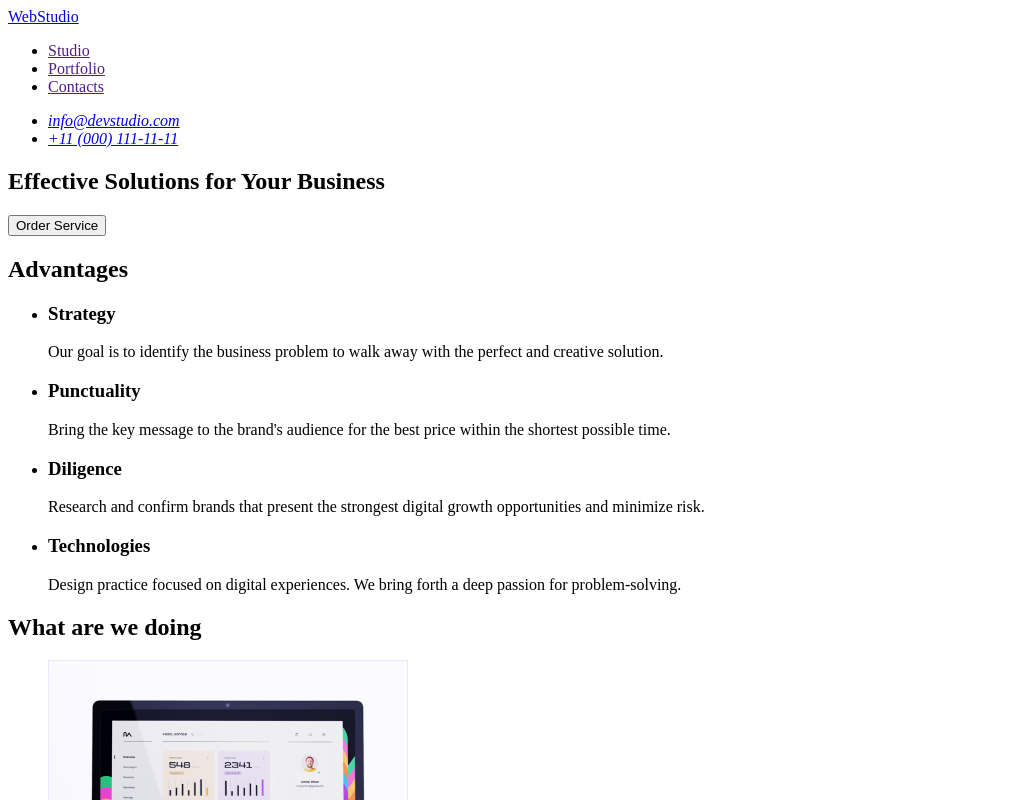
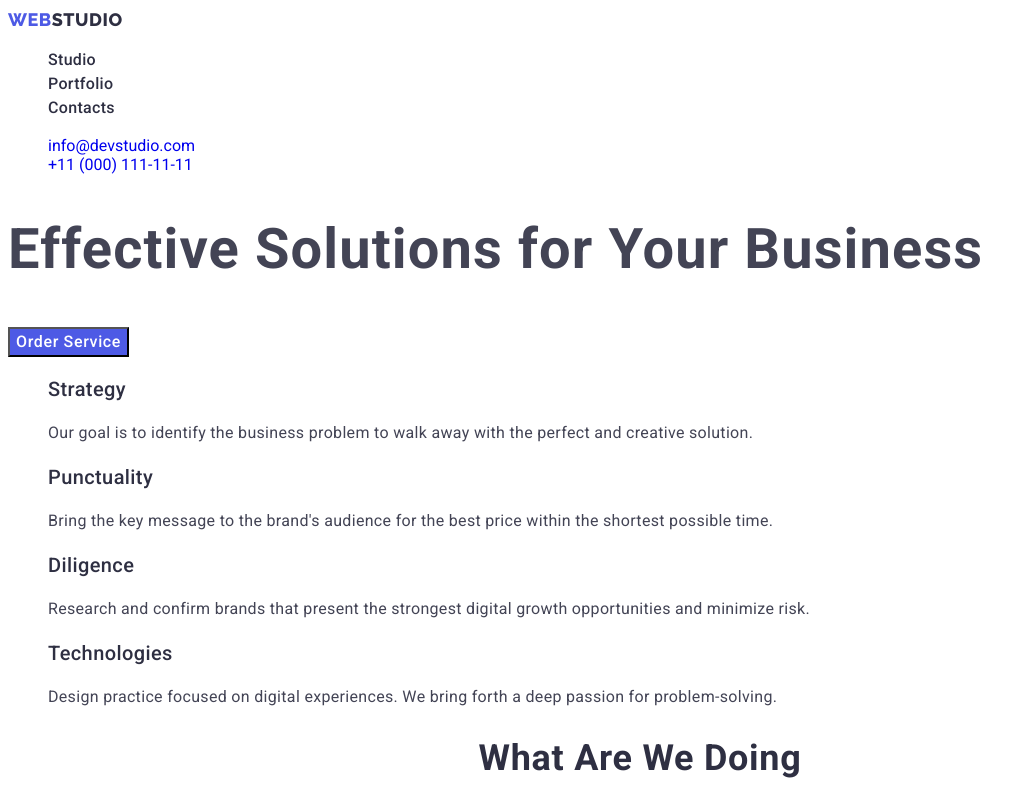
Before and after one commit to nastyagerus/goit-markup-hw-02, a plain HTML site: page index.html in a window 1280 px wide. Shown: the top 800 px of the page, without its empty margins (0-1035 px from the left). Drawn offline with Linux system fonts and the light colour scheme.

Commit message:
оформила головну сторінку і портфоліо

```diff
--- /dev/null
+++ b/css/styles.css
@@ -0,0 +1,177 @@
+:root {
+  --title-color-theme-light: #2e2f42;
+  --text-color-theme-light: #434455;
+  --title-color-theme-dark: #ffffff;
+  --text-color-theme-dark: #e7e9fc;
+  --accent-color: #404bbf;
+  --primary-font: "Roboto", sans-serif;
+  --secondary-font: "Raleway", sans-serif;
+  --background-button-color-theme-light: #f4f4fd;
+  --text-button-color-theme-light: #4d5ae5;
+}
+
+.list {
+  list-style: none;
+}
+
+.link {
+  text-decoration: none;
+}
+
+body {
+  font-family: var(--primary-font);
+  font-style: normal;
+  color: var(--text-color-theme-light);
+  font-weight: 400;
+}
+
+/* =========================HEADER==================================== */
+.logo {
+  font-family: var(--secondary-font);
+  font-weight: 800;
+  font-size: 18px;
+  line-height: 1.33;
+  letter-spacing: 0.03em;
+  text-transform: uppercase;
+  color: var(--title-color-theme-light);
+}
+
+.box-logo {
+  font-family: var(--secondary-font);
+  font-weight: 800;
+  font-size: 18px;
+  line-height: 1.33;
+  letter-spacing: 0.03em;
+  text-transform: uppercase;
+  color: var(--text-button-color-theme-light);
+}
+
+.menu-link {
+  font-weight: 500;
+  font-size: 16px;
+  line-height: 1.5;
+  letter-spacing: 0.02em;
+  color: var(--title-color-theme-light);
+}
+
+.menu-link:hover,
+.menu-link:focus {
+  color: var(--accent-color);
+}
+
+.contact {
+  font-style: normal;
+}
+
+.contact-gmail,
+.contact-phone-number {
+  font-size: 16px;
+  line-height: 1.5;
+  letter-spacing: 0.02em;
+  color: var(--text-color-theme-light);
+}
+
+.contact-gmail-link:hover,
+.contact-gmail-link:focus,
+.contact-phone-number-link:hover,
+.contact-phone-number-link:focus {
+  color: var(--accent-color);
+}
+
+/* =========================/HEADER==================================== */
+
+/* =========================HERO==================================== */
+.hero-title {
+  font-family: var(--primary-font);
+  font-weight: 700;
+  font-size: 56px;
+  line-height: 1.07;
+  letter-spacing: 0.02em;
+  /* color: var(--title-color-theme-dark); */
+}
+
+.modal-btn {
+  font-family: var(--primary-font);
+  font-weight: 500;
+  font-size: 16px;
+  line-height: 1.5;
+  letter-spacing: 0.04em;
+  color: var(--title-color-theme-dark);
+  background-color: var(--text-button-color-theme-light);
+  cursor: pointer;
+}
+
+.modal-btn:hover,
+.modal-btn:focus {
+  color: var(--title-color-theme-dark);
+  background-color: var(--accent-color);
+}
+/* =========================/HERO==================================== */
+
+/* =========================MAIN==================================== */
+.headline {
+  font-family: var(--primary-font);
+  font-weight: 700;
+  font-size: 36px;
+  line-height: 1.11;
+  text-align: center;
+  letter-spacing: 0.02em;
+  text-transform: capitalize;
+  color: var(--title-color-theme-light);
+}
+.subtitle {
+  font-family: var(--primary-font);
+  font-weight: 500;
+  font-size: 20px;
+  line-height: 1.2;
+  letter-spacing: 0.02em;
+  color: var(--title-color-theme-light);
+}
+
+.text {
+  font-family: var(--primary-font);
+  font-size: 16px;
+  line-height: 1.5;
+  letter-spacing: 0.02em;
+  color: var(--text-color-theme-light);
+}
+
+.filter-btn {
+  font-family: var(--primary-font);
+  font-weight: 500;
+  font-size: 16px;
+  line-height: 1.5;
+  letter-spacing: 0.04em;
+  color: var(--text-button-color-theme-light);
+  background-color: var(--background-button-color-theme-light);
+  cursor: pointer;
+}
+
+.filter-btn:hover,
+.filter-btn:focus {
+  color: var(--title-color-theme-dark);
+  background-color: var(--accent-color);
+}
+/* =========================/MAIN==================================== */
+
+/* =========================FOOTER==================================== */
+
+.footer-logo {
+  font-family: var(--secondary-font);
+  font-weight: 800;
+  font-size: 18px;
+  line-height: 1.17;
+  letter-spacing: 0.03em;
+  text-transform: uppercase;
+  color: var(--background-button-color-theme-light);
+}
+
+.footer-text {
+  font-family: var(--primary-font);
+  font-size: 16px;
+  line-height: 1.5;
+  letter-spacing: 0.02em;
+  color: #e7e9fc;
+}
+
+/* =========================/FOOTER==================================== */
--- a/index.html
+++ b/index.html
@@ -4,65 +4,84 @@
     <meta charset="UTF-8" />
     <meta http-equiv="X-UA-Compatible" content="IE=edge" />
     <meta name="viewport" content="width=device-width, initial-scale=1.0" />
+    <link rel="preconnect" href="https://fonts.googleapis.com" />
+    <link rel="preconnect" href="https://fonts.gstatic.com" crossorigin />
+    <link
+      href="https://fonts.googleapis.com/css2?family=Raleway:wght@800&family=Roboto:wght@400;500;700;900&display=swap"
+      rel="stylesheet"
+    />
+    <link rel="stylesheet" href="./css/styles.css" />
     <title>Studio</title>
   </head>
   <body>
-    <header>
-      <nav>
-        <a href="./index.html">WebStudio</a>
-        <ul>
-          <li>
-            <a href="">Studio</a>
+    <header class="page-header">
+      <!-- Навігація по сторінкам сайту -->
+      <nav class="page-nav">
+        <a class="logo link" href="./index.html">
+          <span class="box-logo">Web</span>Studio</a
+        >
+        <ul class="menu list">
+          <li class="menu-item">
+            <a class="menu-link link" href="./index.html">Studio</a>
           </li>
-          <li>
-            <a href="">Portfolio</a>
+          <li class="menu-item">
+            <a class="menu-link link" href="./portfolio.html">Portfolio</a>
           </li>
-          <li>
-            <a href="">Contacts</a>
+          <li class="menu-item">
+            <a class="menu-link link" href="">Contacts</a>
           </li>
         </ul>
       </nav>
-      <address>
-        <ul>
-          <li><a href="mailto:info@devstudio.com">info@devstudio.com</a></li>
-          <li><a href="tel:+110001111111">+11 (000) 111-11-11</a></li>
+      <!-- Контакти -->
+      <address class="contact">
+        <ul class="contact-list list">
+          <li class="contact-item">
+            <a class="contact-gmail-link link" href="mailto:info@devstudio.com"
+              >info@devstudio.com</a
+            >
+          </li>
+          <li class="contact-item">
+            <a class="contact-phone-number-link link" href="tel:+110001111111"
+              >+11 (000) 111-11-11</a
+            >
+          </li>
         </ul>
       </address>
     </header>
     <main>
       <!--Головна сторінка-->
-      <section>
-        <h1>Effective Solutions for Your Business</h1>
-        <button type="button">Order Service</button>
+      <section class="hero">
+        <h1 class="hero-title title">Effective Solutions for Your Business</h1>
+        <button class="modal-btn" type="button">Order Service</button>
       </section>
       <!--Переваги-->
-      <section>
-        <h2>Advantages</h2>
-        <ul>
-          <li>
-            <h3>Strategy</h3>
-            <p>
+      <section class="features">
+        <!-- <h2 class="features-headline headline">Features</h2> -->
+        <ul class="features-list list">
+          <li class="features-item">
+            <h3 class="features-subtitle subtitle">Strategy</h3>
+            <p class="features-text text">
               Our goal is to identify the business problem to walk away with the
               perfect and creative solution.
             </p>
           </li>
-          <li>
-            <h3>Punctuality</h3>
-            <p>
+          <li class="features-item">
+            <h3 class="features-subtitle subtitle">Punctuality</h3>
+            <p class="features-text text">
               Bring the key message to the brand's audience for the best price
               within the shortest possible time.
             </p>
           </li>
-          <li>
-            <h3>Diligence</h3>
-            <p>
+          <li class="features-item">
+            <h3 class="features-subtitle subtitle">Diligence</h3>
+            <p class="features-text text">
               Research and confirm brands that present the strongest digital
               growth opportunities and minimize risk.
             </p>
           </li>
-          <li>
-            <h3>Technologies</h3>
-            <p>
+          <li class="features-item">
+            <h3 class="features-subtitle subtitle">Technologies</h3>
+            <p class="features-text text">
               Design practice focused on digital experiences. We bring forth a
               deep passion for problem-solving.
             </p>
@@ -70,10 +89,10 @@
         </ul>
       </section>
       <!--Що ми робимо-->
-      <section>
-        <h2>What are we doing</h2>
-        <ul>
-          <li>
+      <section class="doing">
+        <h2 class="doing-headline headline">What are we doing</h2>
+        <ul class="doing-list list">
+          <li class="doing-item">
             <img
               src="./images/monitor.jpg"
               alt="Monitor"
@@ -81,7 +100,7 @@
               height="300"
             />
           </li>
-          <li>
+          <li class="doing-item">
             <img
               src="./images/mobile-phone-with-several-screens.jpg"
               alt="Mobile phone with several screens"
@@ -89,7 +108,7 @@
               height="300"
             />
           </li>
-          <li>
+          <li class="doing-item">
             <img
               src="./images/mobile-phone-and-computer.jpg"
               alt="Mobile phone and computer"
@@ -100,55 +119,57 @@
         </ul>
       </section>
       <!--Наша команда-->
-      <section>
-        <h2>Our Team</h2>
-        <ul>
-          <li>
+      <section class="team">
+        <h2 class="team-headline headline">Our Team</h2>
+        <ul class="list">
+          <li class="doing-item">
             <img
               src="./images/mark-guerrero.jpg"
               alt="Photo of Mark Guerrero"
               width="264"
               height="260"
             />
-            <h3>Mark Guerrero</h3>
-            <p>Product Designer</p>
+            <h3 class="doing-subtitle subtitle">Mark Guerrero</h3>
+            <p class="doing-text text">Product Designer</p>
           </li>
-          <li>
+          <li class="doing-item">
             <img
               src="./images/tom-ford.jpg"
               alt="Photo of Tom Ford"
               width="264"
               height="260"
             />
-            <h3>Tom Ford</h3>
-            <p>Frontend Developer</p>
+            <h3 class="doing-subtitle subtitle">Tom Ford</h3>
+            <p class="doing-text text">Frontend Developer</p>
           </li>
-          <li>
+          <li class="doing-item">
             <img
               src="./images/camila-garcia.jpg"
               alt="Photo of Camila Garcia"
               width="264"
               height="260"
             />
-            <h3>Camila Garcia</h3>
-            <p>Marketing</p>
+            <h3 class="doing-subtitle subtitle">Camila Garcia</h3>
+            <p class="doing-text text">Marketing</p>
           </li>
-          <li>
+          <li class="doing-item">
             <img
               src="./images/daniel-wilson.jpg"
               alt="Photo of Daniel Wilson"
               width="264"
               height="260"
             />
-            <h3>Daniel Wilson</h3>
-            <p>UI Designer</p>
+            <h3 class="doing-subtitle subtitle">Daniel Wilson</h3>
+            <p class="doing-text text">UI Designer</p>
           </li>
         </ul>
       </section>
     </main>
-    <footer>
-      <a href="./index.html">WebStudio</a>
-      <p>
+    <footer class="footer">
+      <a class="footer-logo link" href="./index.html"
+        ><span class="box-logo">Web</span>Studio</a
+      >
+      <p class="footer-text">
         Increase the flow of customers and sales for your business with digital
         marketing & growth solutions.
       </p>
```
